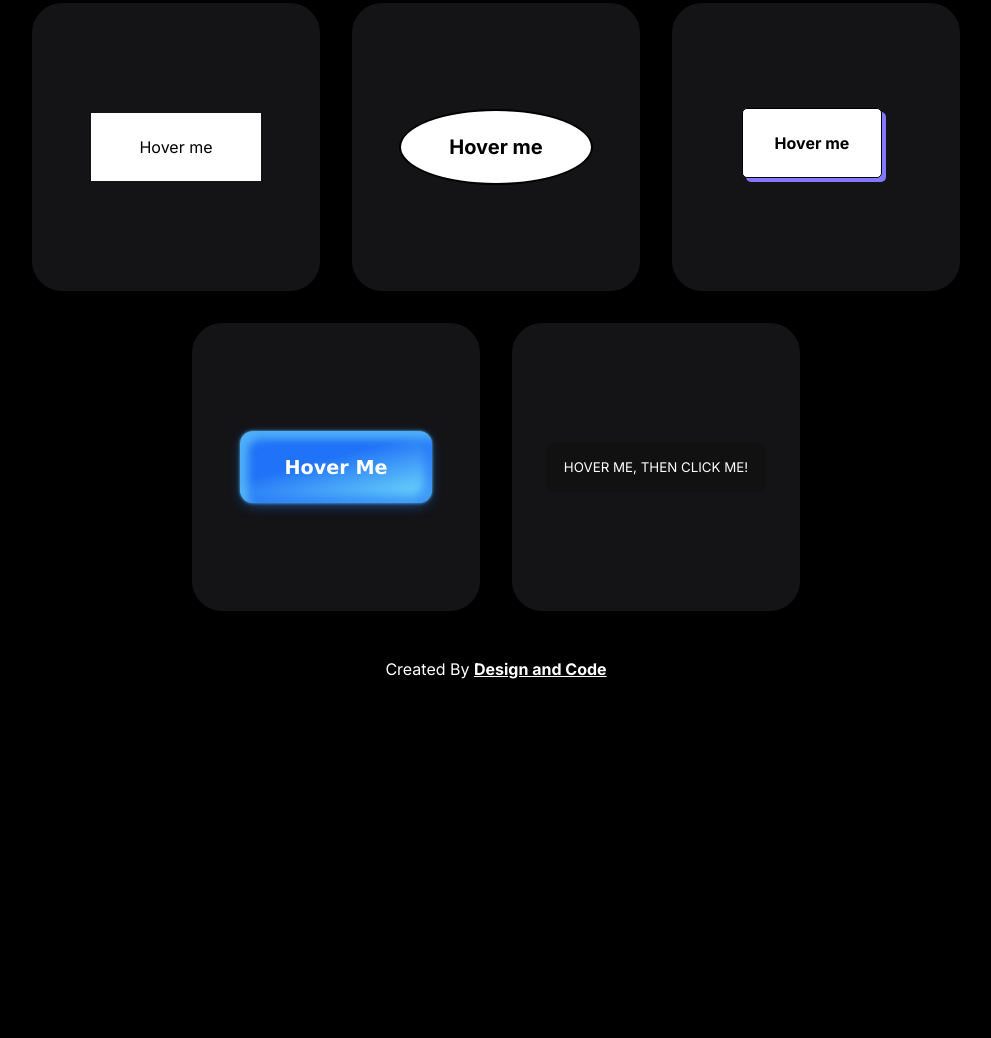
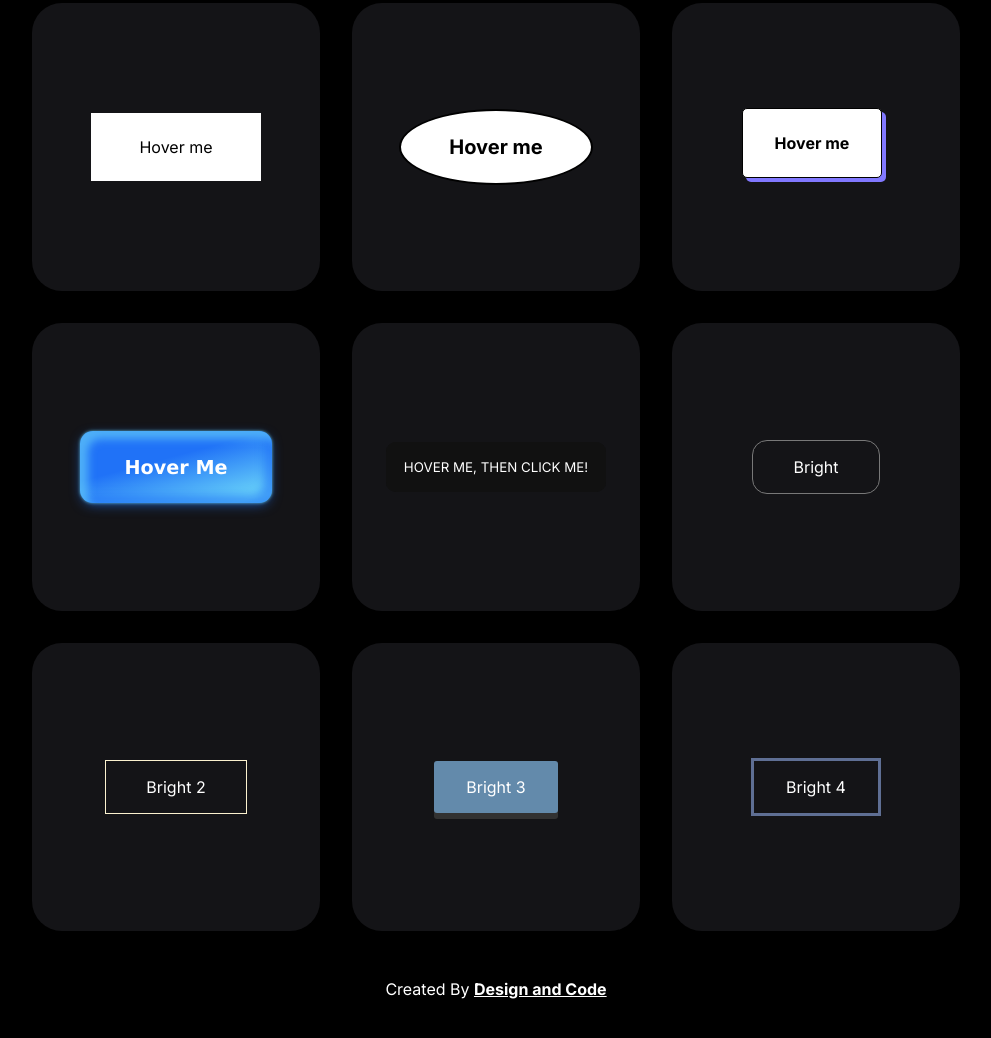
Before and after one commit to Design-and-Code/css-buttons, a plain HTML site: page index.html in a window 1280 px wide. Shown: the part 512-1550 px from the top of the page, without its empty margins (144-1135 px from the left). Before the commit the page ends 1239 px from the top, so only its background shows below. Drawn offline with Linux system fonts and the light colour scheme.

Commit message:
Added four animated buttons

```diff
--- a/buttons/buttons.css
+++ b/buttons/buttons.css
@@ -372,3 +372,69 @@ a:focus-visible {
     50% { background-position: 400% 0; }
     100% { background-position: 0 0; }
 }
+
+/* new buttons */
+
+.myBtn1 {
+    padding: 1rem 2.5rem 1rem 2.5rem;
+    background: none;
+    color: white;
+    border: 1px solid #787878;
+    border-radius: 15px;
+}
+
+.myBtn1:hover {
+    background-color: #7F8487;
+}
+
+.myBtn2 {
+    padding: 1rem 2.5rem 1rem 2.5rem;
+    background: none;
+    color: white;
+    border: 1px solid #FBF2CF;
+
+    transition:  0.5s ease, color 1s ease;
+}
+.myBtn2:hover {
+    background-color: #FBF2CF;
+    color: black;
+    font-weight: bold;
+}
+
+.myBtn3 {
+    padding: 1rem 2rem;
+	background: #638aab;
+    border-radius: 3px;
+	color: #fff;
+	box-shadow: 0 6px #323232;
+	transition: none;
+}
+.myBtn3:hover {
+	box-shadow: 0 4px #323232;
+	top: 2px;
+}
+
+.myBtn4 {
+    padding: 1rem 2rem;
+    background-color: transparent;
+    border: 3px solid #5F6F94;
+    color: #fff;
+    transition: .3s;
+}
+
+.myBtn4:hover {
+    animation: pulse 1s infinite;
+    transition: .3s;
+}
+
+@keyframes pulse {
+    0% {
+      transform: scale(1);
+    }
+    70% {
+      transform: scale(.9);
+    }
+      100% {
+      transform: scale(1);
+    }
+  }
--- a/index.html
+++ b/index.html
@@ -86,8 +86,27 @@
                 <button class="button-8" type="button"><span>HOVER ME, THEN CLICK ME!</span> </button>
             </div>
             <!-- button ends here -->
+
+
+            <div class = "button-container">
+                <button class="myBtn1 button-def">Bright</button>
+            </div>
+
+            <div class = "button-container">
+                <button class="myBtn2 button-def">Bright 2</button>
+            </div>
+
+            <div class = "button-container">
+                <button class="myBtn3 button-def">Bright 3</button>
+            </div>
+
+            <div class = "button-container">
+                <button class="myBtn4 button-def">Bright 4</button>
+            </div>
+
         </div>
 
+          <!-- New buttons starts here -->
 
 
     </main>
```
